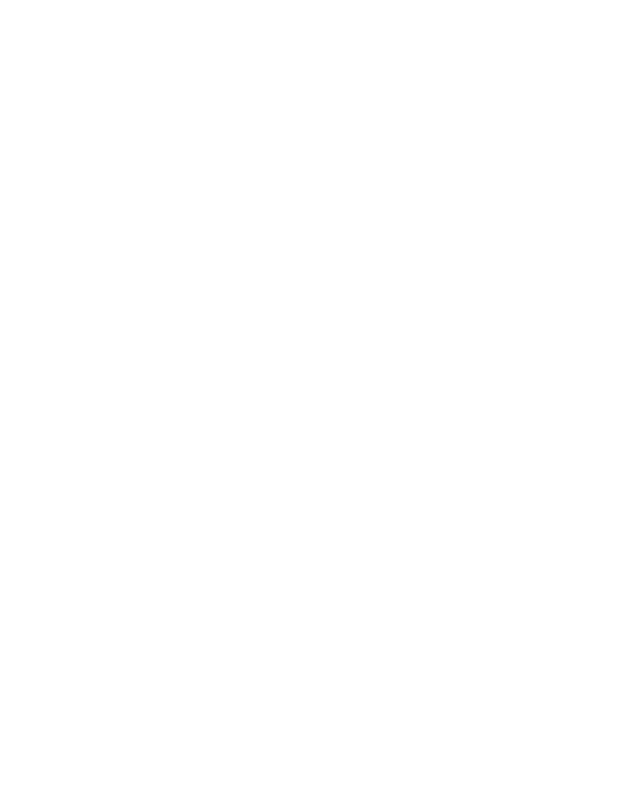
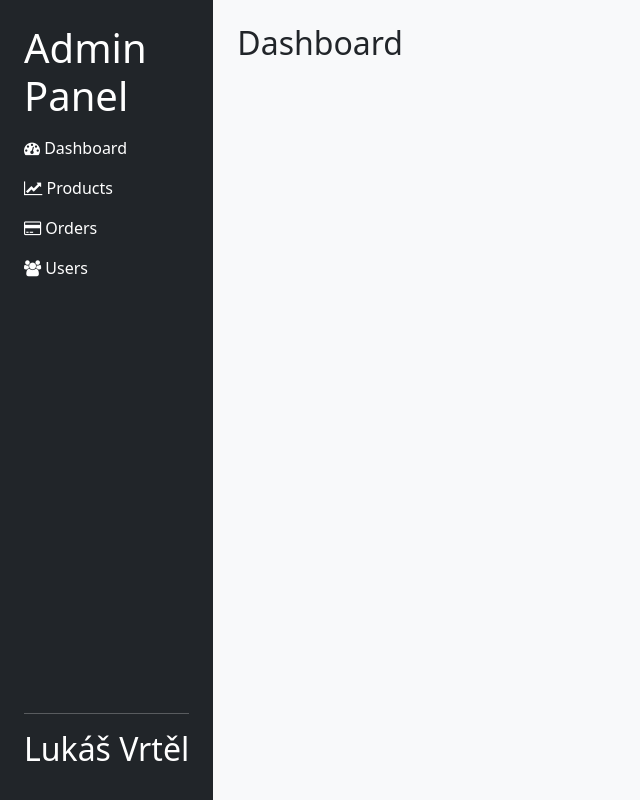
Before and after one commit to LukasCZ1/Bootstrap, a plain HTML site: page admin.html in a window 1280 px wide. Shown: the whole page, without its empty margins (0-640 px from the left). Drawn offline with Linux system fonts and the light colour scheme.

Commit message:
Admin Panel

```diff
--- a/admin.html
+++ b/admin.html
@@ -6,10 +6,33 @@
   <title>Admin Panel</title>
   <link rel="stylesheet" href="css/bootstrap.css">
   <link rel="stylesheet" href="css/_custom.css">
+  <link rel="stylesheet" href="https://cdnjs.cloudflare.com/ajax/libs/font-awesome/4.7.0/css/font-awesome.min.css">
 
 </head>
 <body>
+<div class="container-fluid">
+  <div class="row">
+    <!-- sidebar -->
+    <div class="col-sm-4 col-md-3 col-lg-2 d-flex flex-column bg-dark p-4 vh-100">
+      <h1 class="text-white">Admin Panel</h1>
+      <nav class="d-flex flex-column mb-auto">
+        <a class="nav-link text-white py-2 px-0" href=""><i class="fa fa-dashboard"></i> Dashboard</a>
+        <a class="nav-link text-white py-2 px-0" href=""><i class="fa fa-line-chart"></i> Products</a>
+        <a class="nav-link text-white py-2 px-0" href=""><i class="fa fa-credit-card"></i> Orders</a>
+        <a class="nav-link text-white py-2 px-0" href=""><i class="fa fa-group"></i> Users</a>
+      </nav>
+      <hr class="text-white">
+      <div class="text-white">
+      <h2>Lukáš Vrtěl</h2>
+      </div>
+    </div>
+    <!-- content -->
+    <div class="col-sm-8 col-md-9 col-lg-10 bg-light vh-100 p-4">
+      <h2>Dashboard</h2>
+    </div>
+  </div>
+</div>
+<script src="js/bootstrap.bundle.js"></script>
 
-<script src="js/bootstrap.bundle.js"></script>
 </body>
 </html>
```
Also changed, not shown: index.html (+1 -1 lines).
